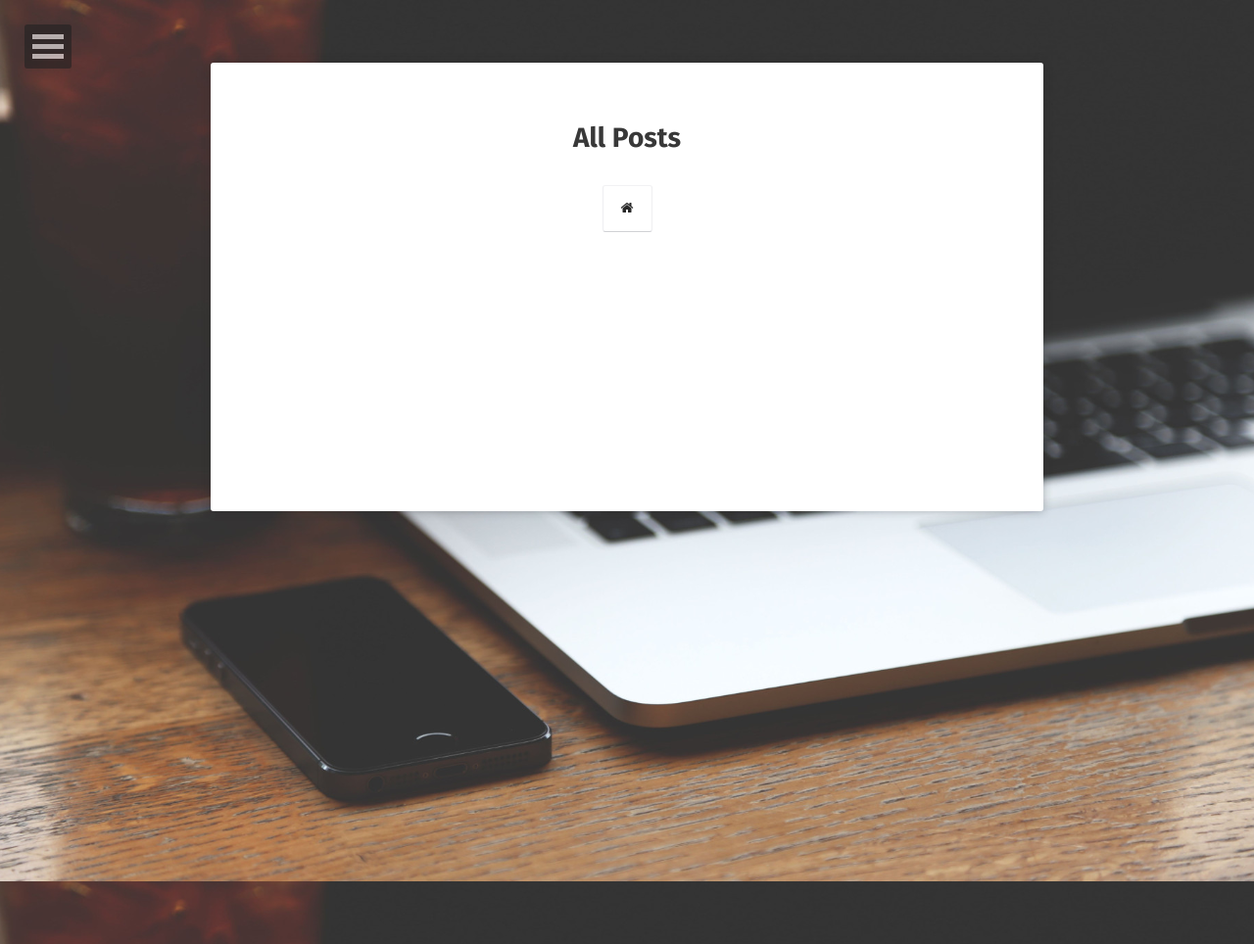
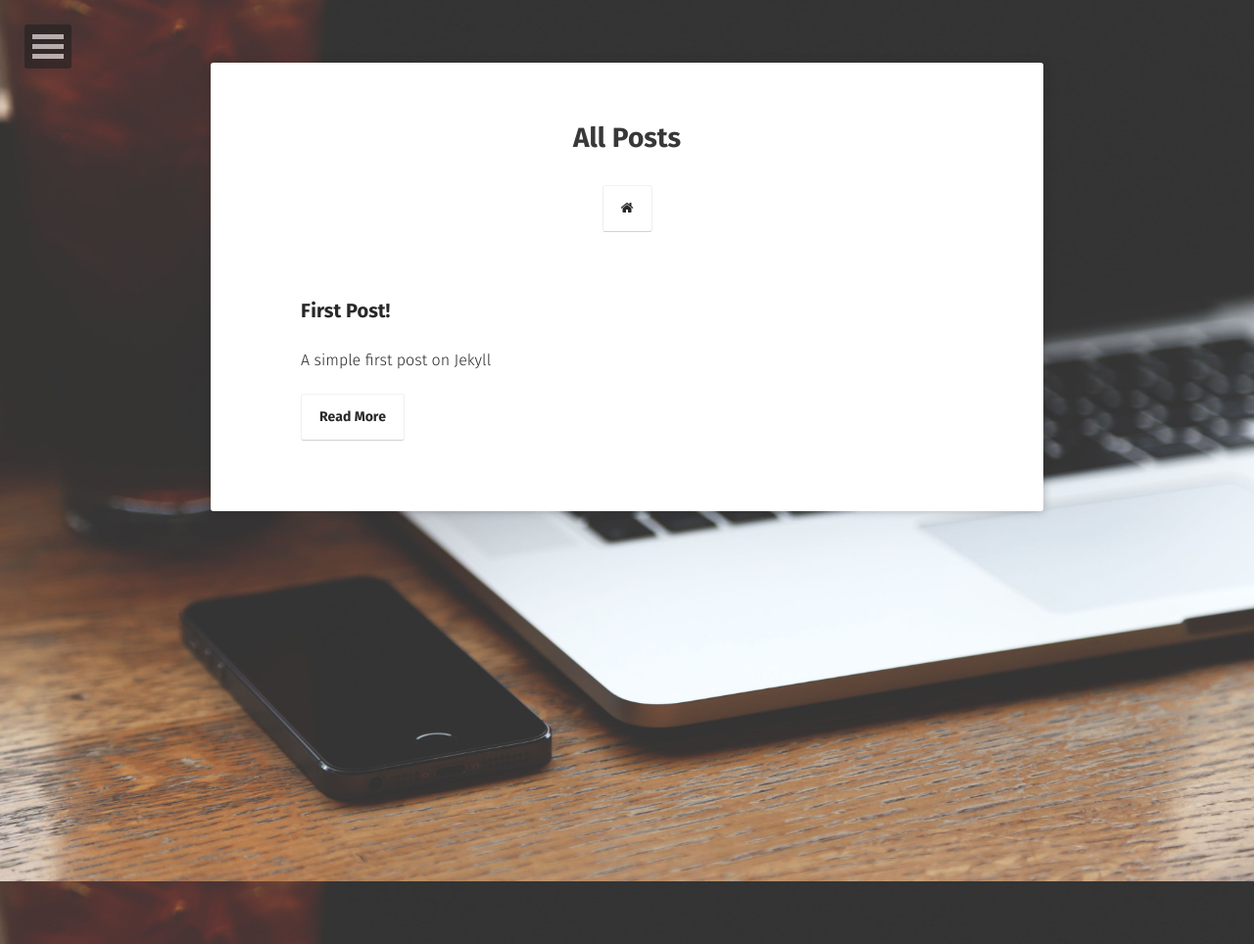
Before and after one commit to leobeosab/RyanWise.Me, a Jekyll site: the page built from jekyll/posts/index.md, in a window 1280 px wide. Shown: the whole page at 98% size. Built offline with Jekyll 4.4.1, drawn with Linux system fonts in a browser that asks for light colours; some web fonts are replaced.

Commit message:
Changed opacity:0 to visibility:none on wow elements

```diff
--- a/jekyll/_sass/elements.scss
+++ b/jekyll/_sass/elements.scss
@@ -18,7 +18,7 @@
 	@extend %btnextend;
 }
 .wow {
-	opacity: 0;
+	visibility: none;
 }
 .btn {
 	padding: 10px 18px;
--- a/jekyll/assets/css/main.css
+++ b/jekyll/assets/css/main.css
@@ -611,7 +611,7 @@ dt {
   margin: 10px; }
 
 .wow {
-  opacity: 0; }
+  visibility: none; }
 
 .btn {
   padding: 10px 18px;
--- a/www/blog/assets/css/main.css
+++ b/www/blog/assets/css/main.css
@@ -611,7 +611,7 @@ dt {
   margin: 10px; }
 
 .wow {
-  opacity: 0; }
+  visbility: none; }
 
 .btn {
   padding: 10px 18px;
```
Also changed, not shown: 1 other file.
